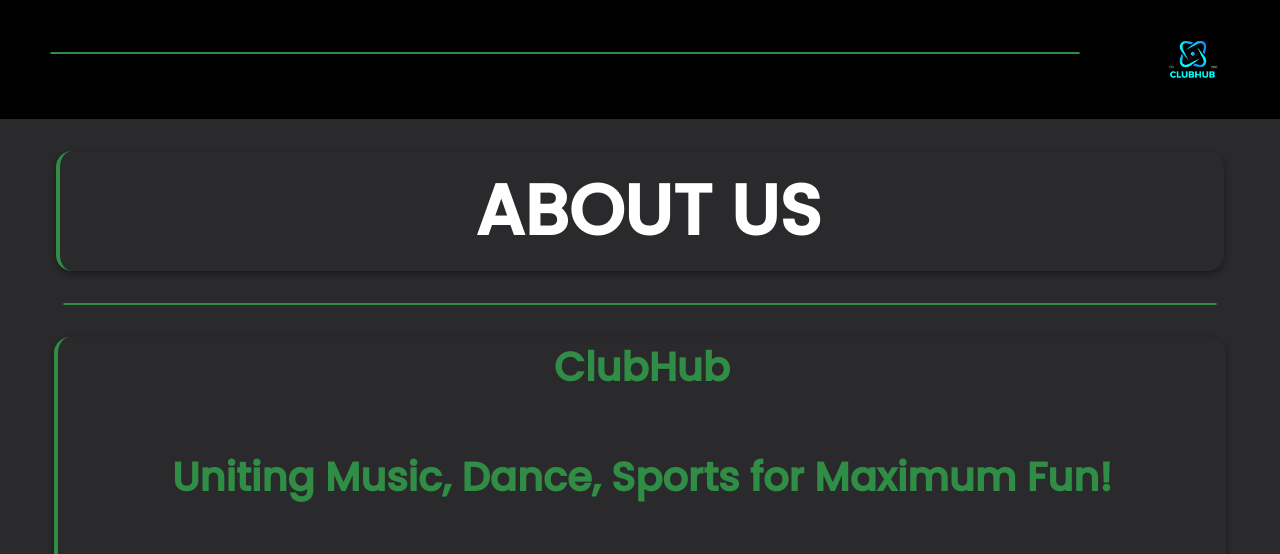
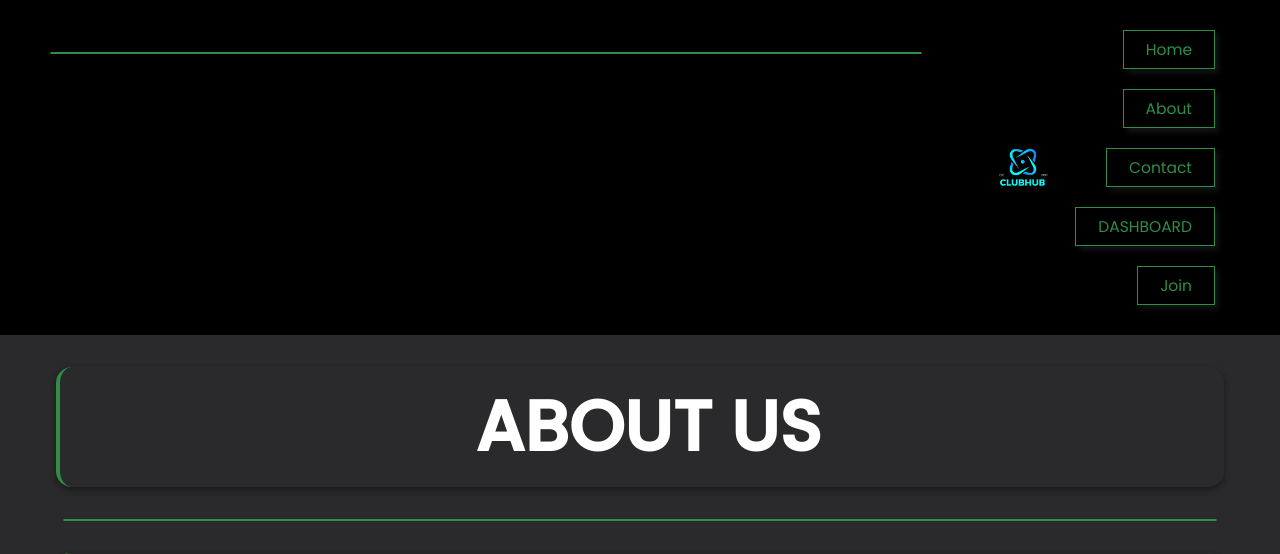
Before and after one commit to MeatShield0/FinalDemo, a Django app: page /aboutus in a window 1280 px wide. Shown: the top 554 px of the page. Run offline with Django 5.2, Linux system fonts and the light colour scheme; some web fonts are replaced.

Commit message:
navbar changes

```diff
--- a/templates/Authentication/aboutus.html
+++ b/templates/Authentication/aboutus.html
@@ -29,11 +29,20 @@
 
         <div class="container">
             <div class="navbar">
-                <hr>ABOUT US</hr>
+                <hr>ABOUT US </hr>
                 <div class="logo">
                     <img src="{% static 'image/logo.png' %}" alt="GeeksforGeeks LPU Chapter" width="75px" height="75px">
                 </div>
+                <nav>
+                    <ul>
+                        <li><a href="{% url 'home' %}">Home</a></li>
 
+                        <li><a href="{% url 'aboutus' %}">About</a></li>
+                        <li><a href="{% url 'contactus' %}">Contact</a></li>
+                        <li><a href="{% url 'dashboard_with_pivot' %}">DASHBOARD</a></li>
+                        <li><a href="{% url 'join' %}">Join</a></li>
+                    </ul>
+                </nav
             </div>
     </header>
     <main>
--- a/templates/Authentication/home.html
+++ b/templates/Authentication/home.html
@@ -53,7 +53,7 @@
             <nav>
                 <ul>
                     <li><a href="/home">Home</a></li>
-                    <li><a href="/blog">Blog</a></li>
+
                     <li><a href="/aboutus">About</a></li>
                     <li><a href="/contactus">Contact</a></li>
                     <li><a href="{% url 'dashboard_with_pivot' %}">DASHBOARD</a></li>
```
Also changed, not shown: templates/Authentication/contactus.html (+9 -0 lines), db.sqlite3.
